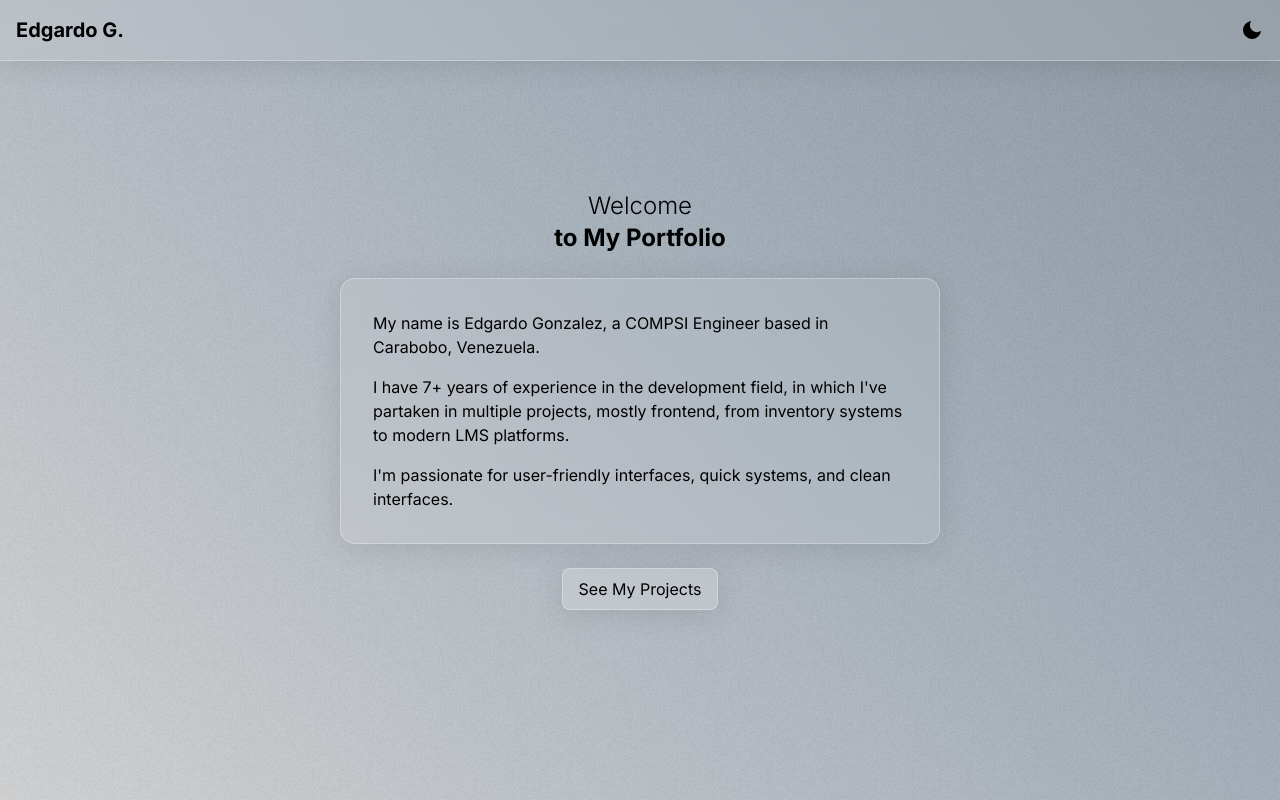
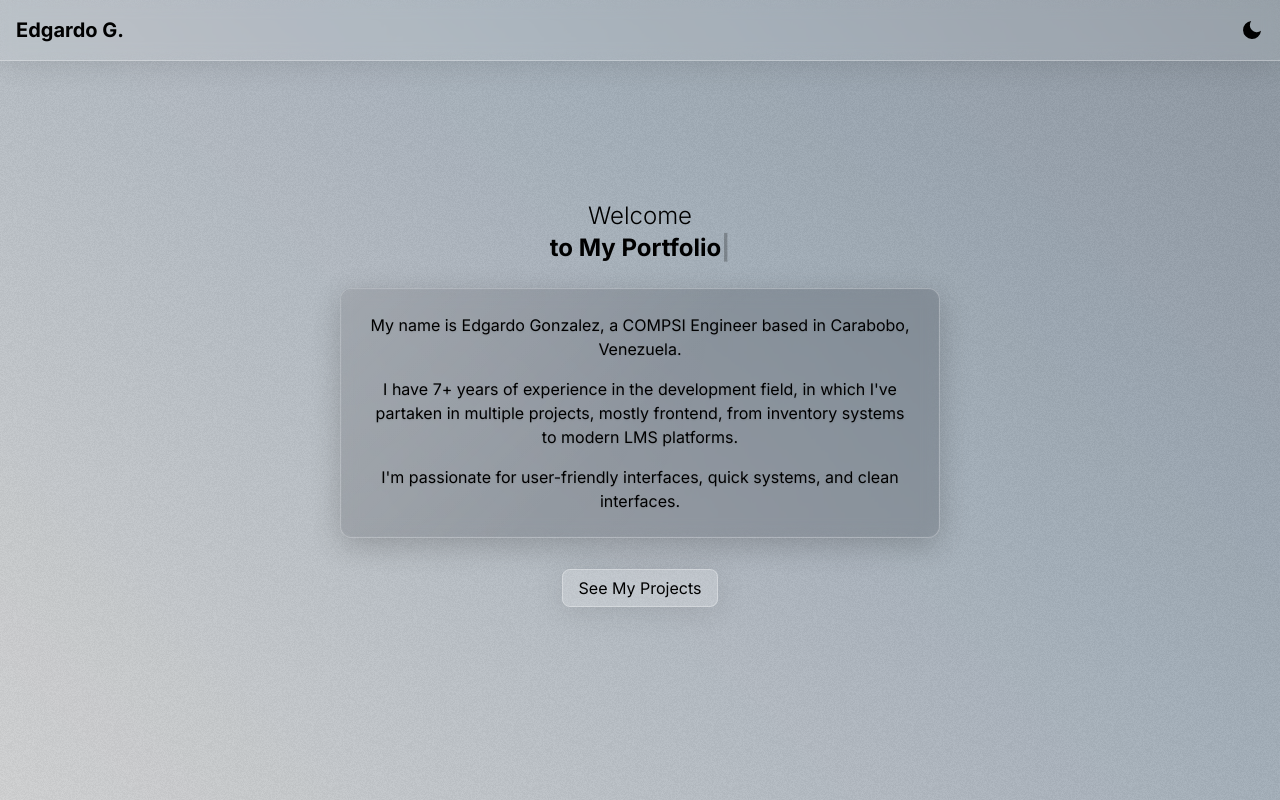
Before and after one commit to maliceedg/portfolio, a Next.js app: page / in a window 1280 px wide. Built offline with nearby package versions, Linux system fonts and the light colour scheme.

Commit message:
fix compatibility issues

```diff
--- /dev/null
+++ b/app/components/InformationCard.tsx
@@ -0,0 +1,95 @@
+import { motion } from "framer-motion";
+import { useState, useRef } from "react";
+import styles from "../styles/welcome.module.css";
+
+const EnhancedCard = () => {
+  // Track mouse position for light effect
+  const [mousePosition, setMousePosition] = useState({ x: 0, y: 0 });
+  const cardRef = useRef<HTMLDivElement>(null);
+
+  // Handle mouse movement for lighting effect
+  const handleMouseMove = (e: React.MouseEvent) => {
+    if (!cardRef.current) return;
+
+    const rect = cardRef.current.getBoundingClientRect();
+    setMousePosition({
+      x: e.clientX - rect.left,
+      y: e.clientY - rect.top,
+    });
+  };
+
+  // Staggered animation for paragraphs
+  const paragraphVariants = {
+    hidden: { opacity: 0, y: 20 },
+    visible: (i: number) => ({
+      opacity: 1,
+      y: 0,
+      transition: {
+        delay: 3 + i * 0.2,
+        duration: 0.4,
+        ease: "easeOut",
+      },
+    }),
+  };
+
+  return (
+    <motion.div
+      ref={cardRef}
+      className={styles.enhancedCard}
+      initial={{ opacity: 0, y: 20 }}
+      animate={{ opacity: 1, y: 0 }}
+      transition={{ duration: 0.6, delay: 2.5 }}
+      onMouseMove={handleMouseMove}
+      whileHover={{ scale: 1.02 }}
+    >
+      {/* Light effect overlay */}
+      <div
+        className={styles.cardGlow}
+        style={{
+          background: `radial-gradient(circle at ${mousePosition.x}px ${mousePosition.y}px, rgba(255, 255, 255, 0.04) 0%, transparent 60%)`,
+        }}
+      />
+
+      {/* Card border */}
+      <div className={styles.cardBorder}></div>
+
+      {/* Card content with staggered animations */}
+      <div className={styles.cardContent}>
+        <motion.p
+          className="mb-4"
+          custom={0}
+          initial="hidden"
+          animate="visible"
+          variants={paragraphVariants}
+        >
+          My name is Edgardo Gonzalez, a COMPSI Engineer based in Carabobo,
+          Venezuela.
+        </motion.p>
+
+        <motion.p
+          className="mb-4"
+          custom={1}
+          initial="hidden"
+          animate="visible"
+          variants={paragraphVariants}
+        >
+          I have 7+ years of experience in the development field, in which I've
+          partaken in multiple projects, mostly frontend, from inventory systems
+          to modern LMS platforms.
+        </motion.p>
+
+        <motion.p
+          custom={2}
+          initial="hidden"
+          animate="visible"
+          variants={paragraphVariants}
+        >
+          I'm passionate for user-friendly interfaces, quick systems, and clean
+          interfaces.
+        </motion.p>
+      </div>
+    </motion.div>
+  );
+};
+
+export default EnhancedCard;
--- a/app/components/TransitionLayout.tsx
+++ b/app/components/TransitionLayout.tsx
@@ -14,7 +14,7 @@ export default function TransitionLayout({
     <AnimatePresence mode="sync">
       <motion.div
         key={pathname}
-        style={{ width: "100%", height: "100%" }}
+        style={{ width: "100%", height: "100%", overflow: "hidden" }}
         initial={{ opacity: 0, y: 30 }}
         animate={{
           opacity: 1,
@@ -22,7 +22,7 @@ export default function TransitionLayout({
           y: 0,
           transitionEnd: { opacity: 1, y: 0 },
         }}
-        exit={{ opacity: 0 }}
+        exit={{ opacity: 1 }}
         transition={{ duration: 0.4, ease: "easeOut" }}
       >
         {children}
--- /dev/null
+++ b/app/components/TypeWritterWelcome.tsx
@@ -0,0 +1,74 @@
+import { useState, useEffect, useRef } from "react";
+import { motion } from "framer-motion";
+import styles from "../styles/welcome.module.css";
+
+const TypewriterWelcome = () => {
+  const [welcomeText, setWelcomeText] = useState("");
+  const [portfolioText, setPortfolioText] = useState("");
+  const [welcomeComplete, setWelcomeComplete] = useState(false);
+  const [portfolioComplete, setPortfolioComplete] = useState(false);
+
+  useEffect(() => {
+    const typeWelcome = async () => {
+      const text = "Welcome";
+      setWelcomeText("");
+
+      for (let i = 0; i < text.length; i++) {
+        await new Promise((resolve) => setTimeout(resolve, 80));
+        setWelcomeText(text.substring(0, i + 1));
+      }
+
+      setWelcomeComplete(true);
+    };
+
+    const typePortfolio = async () => {
+      const text = "to My Portfolio";
+      setPortfolioText("");
+
+      for (let i = 0; i < text.length; i++) {
+        await new Promise((resolve) => setTimeout(resolve, 60));
+        setPortfolioText(text.substring(0, i + 1));
+      }
+
+      setPortfolioComplete(true);
+    };
+
+    typeWelcome();
+
+    const portfolioTimeout = setTimeout(() => {
+      typePortfolio();
+    }, 1200);
+
+    return () => clearTimeout(portfolioTimeout);
+  }, []);
+
+  return (
+    <motion.div
+      initial="hidden"
+      animate="visible"
+      transition={{ duration: 1, ease: "easeOut" }}
+    >
+      <h1 className="flex flex-col mb-6">
+        <span className="text-2xl font-light relative">
+          <span className="inline-block">{welcomeText}</span>
+          {!welcomeComplete ||
+          (welcomeComplete && portfolioText.length === 0) ? (
+            <span
+              className={`${styles.animateBlink} transition-opacity duration-300`}
+            >
+              |
+            </span>
+          ) : null}
+        </span>
+        <span className="text-2xl font-bold relative">
+          <span className="inline-block">{portfolioText}</span>
+          {portfolioText.length > 0 && (
+            <span className={styles.animateBlink}>|</span>
+          )}
+        </span>
+      </h1>
+    </motion.div>
+  );
+};
+
+export default TypewriterWelcome;
--- a/app/page.tsx
+++ b/app/page.tsx
@@ -3,7 +3,9 @@
 import { motion } from "framer-motion";
 import Head from "next/head";
 import Link from "next/link";
-import styles from "../app/styles/welcome.module.css";
+import styles from "./styles/welcome.module.css";
+import TypewriterWelcome from "./components/TypeWritterWelcome";
+import EnhancedCard from "./components/InformationCard";
 
 const AnimatedBackground = () => (
   <svg
@@ -29,22 +31,6 @@ const AnimatedBackground = () => (
   </svg>
 );
 
-const defaultAnimations = {
-  hidden: {
-    opacity: 0,
-    x: -50,
-  },
-  visible: {
-    opacity: 1,
-    x: 0,
-  },
-};
-
-const letterAnimations = {
-  hidden: { opacity: 0, y: 50, scale: 0.5, rotate: -45 },
-  visible: { opacity: 1, y: 0, scale: 1.2, rotate: 0 },
-};
-
 export default function Home() {
   return (
     <>
@@ -53,49 +39,25 @@ export default function Home() {
         <meta name="description" content="Welcome to my portfolio" />
       </Head>
       <div className={styles.container}>
+        {/* Typewriter welcome animation */}
+        <TypewriterWelcome />
+
+        {/* Enhanced card with interactive effects */}
+        <EnhancedCard />
+
+        {/* Animated button */}
         <motion.div
-          initial="hidden"
-          animate="visible"
-          transition={{ duration: 1, ease: "easeOut", staggerChildren: 0.1 }}
+          className="mt-2"
+          initial={{ opacity: 0, y: 20 }}
+          animate={{ opacity: 1, y: 0 }}
+          transition={{ duration: 0.8, delay: 4 }} // Increased delay to appear after all paragraphs
         >
-          <h1 className="flex flex-col mb-6">
-            <motion.span className="text-2xl font-light">
-              {Array.from("Welcome").map((letter, index) => (
-                <motion.span
-                  key={index}
-                  variants={letterAnimations}
-                  transition={{ delay: 0.5 + index * 0.1, duration: 0.5 }}
-                >
-                  {letter}
-                </motion.span>
-              ))}
+          <Link href="/projects" className={styles.glassButton}>
+            <motion.span whileHover={{ x: 3 }} transition={{ duration: 0.2 }}>
+              See My Projects
             </motion.span>
-            <span className="text-2xl font-bold">to My Portfolio</span>
-          </h1>
+          </Link>
         </motion.div>
-        <motion.div
-          className={styles.card}
-          initial="hidden"
-          animate="visible"
-          transition={{ duration: 1, ease: "easeOut", staggerChildren: 0.1 }}
-        >
-          <p className="mb-4">
-            My name is Edgardo Gonzalez, a COMPSI Engineer based in Carabobo,
-            Venezuela.
-          </p>
-          <p className="mb-4">
-            I have 7+ years of experience in the development field, in which
-            I've partaken in multiple projects, mostly frontend, from inventory
-            systems to modern LMS platforms.
-          </p>
-          <p>
-            I'm passionate for user-friendly interfaces, quick systems, and
-            clean interfaces.
-          </p>
-        </motion.div>
-        <Link href="/projects" className={styles.glassButton}>
-          See My Projects
-        </Link>
       </div>
     </>
   );
--- a/app/projects/page.tsx
+++ b/app/projects/page.tsx
@@ -17,11 +17,11 @@ export default function Page({
   const activeProject = projects.find((project) => project.id === param);
 
   return (
-    <motion.main
-      initial={{ y: "100%" }}
+    <main
+      /* initial={{ y: "100%" }}
       animate={{ y: "0%" }}
       transition={{ duration: 0.75, ease: "easeOut" }}
-      exit={{ opacity: 1 }}
+      exit={{ opacity: 1 }} */
       className={styles.container}
       /* className="h-full absolute min-w-full top-0 lg:pt-40 pt-28 lg:p-0 p-5 overflow-auto" */
     >
@@ -94,6 +94,6 @@ export default function Page({
           </>
         )}
       </div>
-    </motion.main>
+    </main>
   );
 }
--- a/app/styles/welcome.module.css
+++ b/app/styles/welcome.module.css
@@ -82,6 +82,26 @@
   box-shadow: 0 6px 40px rgba(0, 0, 0, 0.2);
 }
 
+@keyframes blink {
+  0%,
+  100% {
+    opacity: 1;
+  }
+  50% {
+    opacity: 0;
+  }
+}
+
+.animateBlink {
+  animation: blink 1s infinite;
+}
+
+.typewriterText {
+  display: inline-block;
+  min-height: 1.5em;
+  position: relative;
+}
+
 @keyframes gradientAnimation {
   0% {
     background-position: 0% 50%;
@@ -93,3 +113,73 @@
     background-position: 0% 50%;
   }
 }
+
+.enhancedCard {
+  position: relative;
+  background: rgba(25, 30, 40, 0.2);
+  border: 1px solid rgba(255, 255, 255, 0.3);
+  border-radius: 12px;
+  padding: 24px 28px;
+  overflow: hidden;
+  box-shadow: 0 8px 30px rgba(0, 0, 0, 0.2),
+    inset 0 0 0 1px rgba(255, 255, 255, 0.05);
+  transition: transform 0.3s ease, box-shadow 0.3s ease;
+  max-width: 600px;
+  width: 100%;
+  margin: 0 auto 30px;
+}
+
+.enhancedCard::before {
+  content: "";
+  position: absolute;
+  top: 0;
+  left: 0;
+  right: 0;
+  bottom: 0;
+  backdrop-filter: blur(8px);
+  -webkit-backdrop-filter: blur(8px);
+  z-index: 0;
+}
+
+.enhancedCard:hover {
+  box-shadow: 0 10px 40px rgba(0, 0, 0, 0.3),
+    inset 0 0 0 1px rgba(255, 255, 255, 0.1);
+}
+
+.cardBorder {
+  position: absolute;
+  top: 0;
+  left: 0;
+  right: 0;
+  bottom: 0;
+  border-radius: 12px;
+  pointer-events: none;
+  z-index: 1;
+  background: linear-gradient(
+    135deg,
+    rgba(255, 255, 255, 0.1),
+    rgba(255, 255, 255, 0.05) 25%,
+    rgba(255, 255, 255, 0) 50%
+  );
+}
+
+.cardGlow {
+  position: absolute;
+  top: 0;
+  left: 0;
+  width: 100%;
+  height: 100%;
+  pointer-events: none;
+  z-index: 2;
+}
+
+.cardContent {
+  position: relative;
+  z-index: 3;
+  text-shadow: 0 1px 2px rgba(0, 0, 0, 0.1);
+}
+
+.highlight {
+  color: #fb9d5c;
+  font-weight: 500;
+}
```
